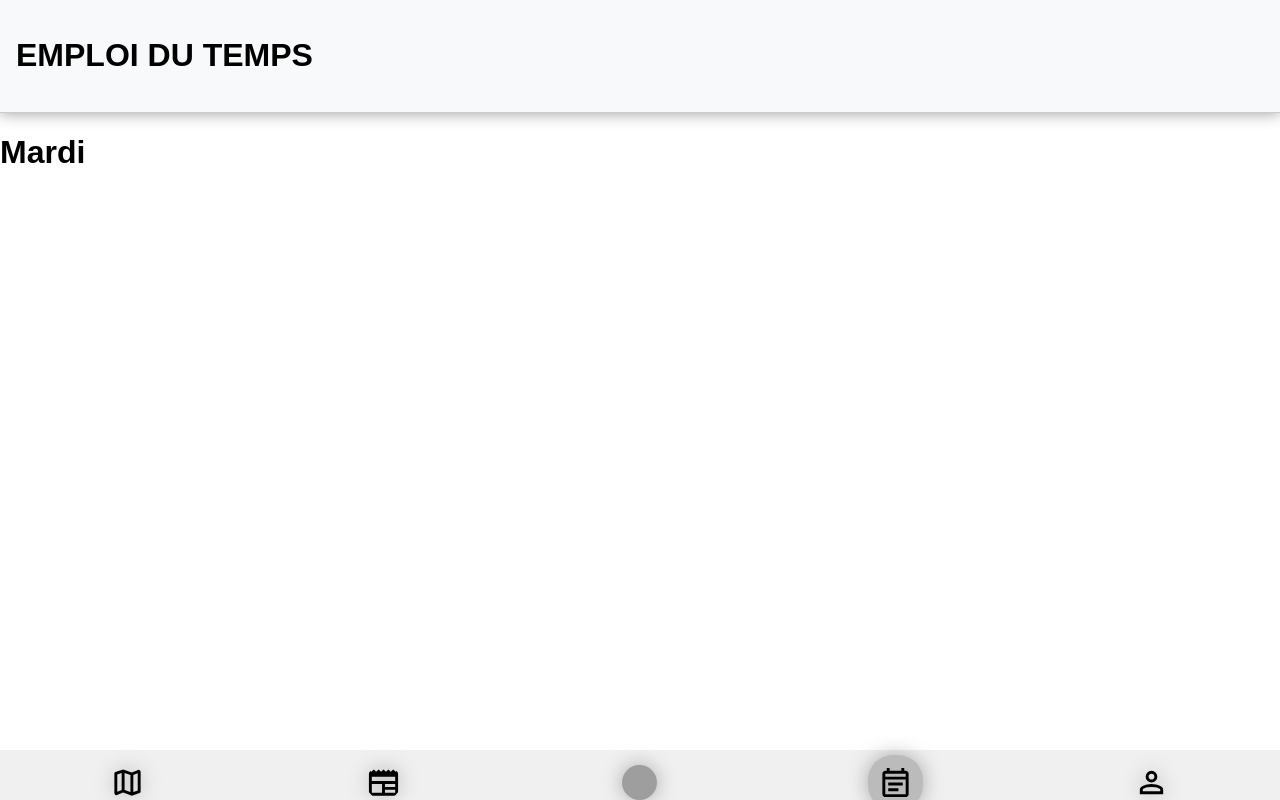
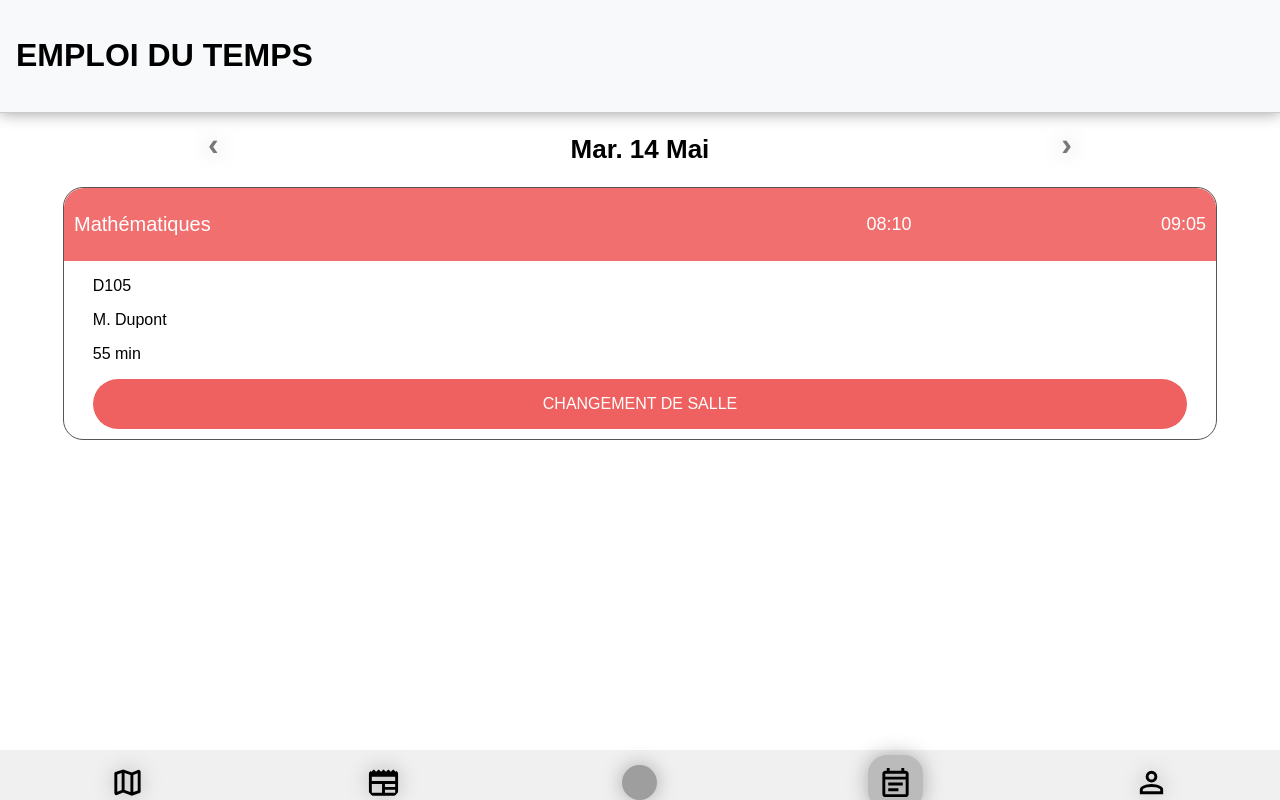
Before and after one commit to Slysoks/joliotapp, a React (Vite) app: page /timetable in a window 1280 px wide. Built offline with nearby package versions, Linux system fonts and the light colour scheme; grey boxes are pictures that could not be loaded.

Commit message:
- Added timetable example

```diff
--- /dev/null
+++ b/src/assets/pages/Timetable/Timetable.css
@@ -0,0 +1,63 @@
+nav {
+  display: flex;
+}
+nav .arrow {
+  font-size: 32px;
+  text-decoration: none;
+  color: #777;
+  font-weight: bold;
+}
+nav .arrow, nav h1 {
+  width: 33.3333333333%;
+}
+
+#table {
+  display: flex;
+  flex-direction: column;
+  align-items: center;
+  width: 100%;
+}
+#table .lesson {
+  display: flex;
+  flex-direction: column;
+  width: 90%;
+  border: #555 1px solid;
+  border-radius: 20px;
+}
+#table .lesson header {
+  display: flex;
+  justify-content: space-between;
+  align-items: center;
+  color: #fff;
+  padding: 5px 10px;
+  background: #f16f6f;
+  border-radius: 20px 20px 0 0;
+}
+#table .lesson header .lesson-name {
+  font-size: 20px;
+}
+#table .lesson header .lesson-time {
+  width: 30%;
+  display: flex;
+  justify-content: space-between;
+  font-size: 18px;
+}
+#table .lesson .lesson-infos {
+  width: 95%;
+  padding-bottom: 10px;
+  align-self: center;
+}
+#table .lesson .lesson-infos .status.cancelled {
+  display: flex;
+  align-items: center;
+  background: #ef6161;
+  border-radius: 50px;
+}
+#table .lesson .lesson-infos .status .status-text {
+  color: #fff;
+  text-transform: uppercase;
+  text-align: center;
+  width: 100%;
+}
+
+/*# sourceMappingURL=Timetable.css.map */
--- a/src/assets/pages/Timetable/Timetable.jsx
+++ b/src/assets/pages/Timetable/Timetable.jsx
@@ -1,10 +1,37 @@
+import './Timetable.scss'
+
 export default function Timetable() {
     const currentDate = new Date();
-    const weekDay = currentDate.toLocaleString('fr-FR', { weekday: 'long' });
+    const weekDay = currentDate.toLocaleString('fr-FR', { weekday: 'short', day: 'numeric', month: 'short' });
 
     return (
         <div>
-            <h1 style={{textTransform: "capitalize"}}>{weekDay}</h1>
+            <nav>
+                <a className={'arrow'} href={'#'}>&#8249;</a>
+                <h1 style={{textTransform: "capitalize", textAlign: "center", fontSize: "26px"}}>{weekDay}</h1>
+                <a className={'arrow'} href={'#'}>&#8250;</a>
+            </nav>
+            <div id={'table'}>
+                <div className={'lesson'}>
+                    <header>
+                        <p className={'lesson-name'}>Math&eacute;matiques</p>
+
+                        <div className={'lesson-time'}>
+                            <p className={'beginning-hour'}>08:10</p>
+                            <p className={'end-hour'}>09:05</p>
+                        </div>
+                    </header>
+
+                    <div className={'lesson-infos'}>
+                        <p className={'room'}>D105</p>
+                        <p className={'teacher'}>M. Dupont</p>
+                        <p className={'time'}>55 min</p>
+                        <div className={'status cancelled'}>
+                            <p className={'status-text'}>Changement de salle</p>
+                        </div>
+                    </div>
+                </div>
+            </div>
         </div>
     );
 }
--- /dev/null
+++ b/src/assets/pages/Timetable/Timetable.scss
@@ -0,0 +1,76 @@
+nav {
+  display: flex;
+  .arrow {
+    font-size: 32px;
+    text-decoration: none;
+    color: #777;
+    font-weight: bold;
+  }
+  .arrow, h1 {
+    width: calc(100% / 3);
+  }
+}
+
+#table {
+  display: flex;
+  flex-direction: column;
+  align-items: center;
+  width: 100%;
+  .lesson {
+    display: flex;
+    flex-direction: column;
+
+    width: 90%;
+
+    border: #555 1px solid;
+    border-radius: 20px;
+
+    header {
+      display: flex;
+      justify-content: space-between;
+      align-items: center;
+
+      color: #fff;
+
+      padding: 5px 10px;
+      background: #f16f6f;
+      border-radius: 20px 20px 0 0;
+
+
+      .lesson-name {
+        font-size: 20px;
+      }
+
+      .lesson-time {
+        width: 30%;
+
+        display: flex;
+        justify-content: space-between;
+
+        font-size: 18px;
+      }
+    }
+
+    .lesson-infos {
+      width: 95%;
+      padding-bottom: 10px;
+      align-self: center;
+
+      .status{
+        &.cancelled {
+          display: flex;
+          align-items: center;
+          background: #ef6161;
+          border-radius: 50px;
+        }
+        .status-text {
+          color: #fff;
+          text-transform: uppercase;
+          text-align: center;
+          width: 100%;
+        }
+      }
+
+    }
+  }
+}
```
Also changed, not shown: 1 other file (tests, documents, lock files or other folders).
